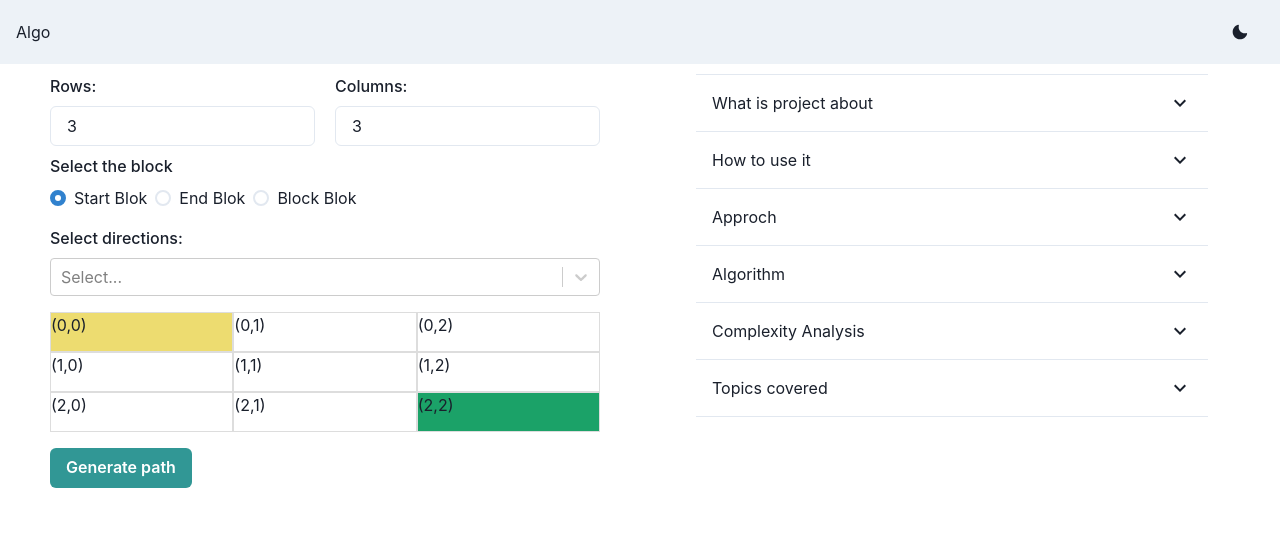
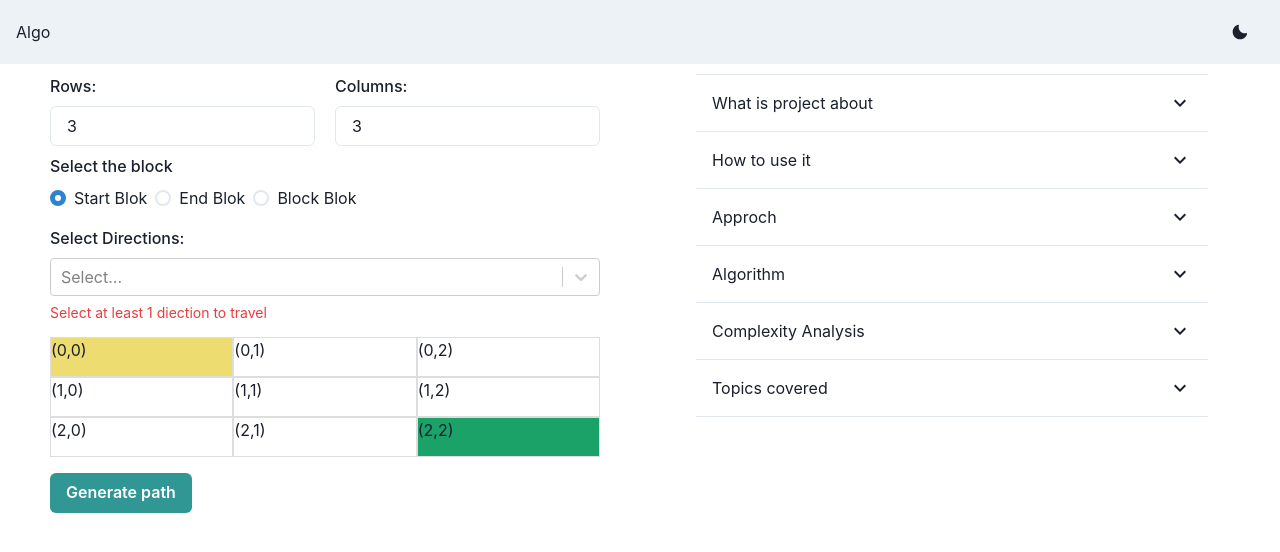
Before and after one commit to pool4t9/algo, a React (Vite) app: page /maze in a window 1280 px wide. Shown: the top 552 px of the page. Built offline with nearby package versions, Linux system fonts and the light colour scheme.

Commit message:
validation added

```diff
--- a/src/App.css
+++ b/src/App.css
@@ -48,7 +48,8 @@ body {
   margin: 10px;
 }
 
-
-/* max-width: 1200px;
-width: 100%;
-margin: auto; */
+@media screen and (max-width: 480px) {
+  #instructions {
+    display: none;
+  }
+}
--- a/src/components/Form.jsx
+++ b/src/components/Form.jsx
@@ -7,7 +7,6 @@ import {
   Radio,
   RadioGroup,
   SimpleGrid,
-  Box,
   FormErrorMessage,
 } from "@chakra-ui/react";
 import { MazeContext } from "../context/maze";
@@ -23,13 +22,13 @@ const options = [
   { value: "left", label: "Left" },
   { value: "diagonalUpperLeft", label: "Diagonal Upper Left" },
   { value: "diagonalUpperRight", label: "Diagonal Upper Right" },
-  { value: "diagonalDownLeft", label: "Diagonal Down Left" },
-  { value: "diagonalDownRight", label: "Diagonal Down Right" },
+  { value: "diagonalDownLeft", label: "Diagonal Lower Left" },
+  { value: "diagonalDownRight", label: "Diagonal Lower Right" },
 ];
 
 function MazeForm() {
   const { formValue, setFormValue } = useContext(MazeContext);
-  const { rows, columns, selectedValue } = formValue;
+  const { rows, columns, selectedValue, diections } = formValue;
 
   const handleChanges = (e) => {
     if (e?.target) {
@@ -88,16 +87,21 @@ function MazeForm() {
           </Stack>
         </RadioGroup>
       </FormControl>
-      <Box mt={4}>
-        <FormLabel>Select directions: </FormLabel>
+      <FormControl isInvalid={diections.length < 1} mt={4}>
+        <FormLabel htmlFor="directions">Select Directions:</FormLabel>
         <Select
           onChange={setDierctions}
           closeMenuOnSelect={false}
           components={animatedComponents}
           options={options}
           isMulti
+          title="Select Direction"
+          name="directions"
         />
-      </Box>
+        <FormErrorMessage>
+          Select at least 1 diection to travel
+        </FormErrorMessage>
+      </FormControl>
     </>
   );
 }
--- a/src/components/Instructions.jsx
+++ b/src/components/Instructions.jsx
@@ -1,5 +1,3 @@
-"use client";
-
 import {
   Accordion,
   AccordionItem,
@@ -16,7 +14,7 @@ import { ChevronDownIcon } from "@chakra-ui/icons";
 
 const Instructions = ({ data }) => {
   return (
-    <Flex align={"center"} justify={"center"}>
+    <Flex align={"center"} justify={"center"} id="instructions">
       <Container>
         <Accordion allowMultiple width="100%" maxW="lg" bg="white" rounded="lg">
           {data?.map((item) => (
--- a/src/pages/Maze.jsx
+++ b/src/pages/Maze.jsx
@@ -22,17 +22,10 @@ function Maze() {
   const [formValue, setFormValue] = useState({
     rows: 3,
     columns: 3,
-    left: "false",
-    up: "false",
-    right: "false",
-    down: "false",
     selectedValue: "start",
-    diagonalUpperLeft: "false",
-    diagonalUpperRight: "false",
-    diagonalDownLeft: "false",
-    diagonalDownRight: "false",
+    diections: [],
   });
-  const { rows, columns, selectedValue } = formValue;
+  const { rows, columns, selectedValue, diections } = formValue;
   useEffect(() => {
     const { start, end } = points;
     if (rows >= 3 && columns >= 3) {
@@ -91,9 +84,10 @@ function Maze() {
       end[1],
       Number(rows),
       Number(columns),
-      matrix
+      matrix,
+      diections
     );
-  }, [columns, matrix, points, rows]);
+  }, [columns, matrix, points, rows, diections]);
 
   const generatePossiblePaths = async (e) => {
     e.preventDefault();
@@ -103,7 +97,7 @@ function Maze() {
     setPaths(helper());
     setLoading(false);
   };
-  // console.log(formValue);
+
   return (
     <MazeContext.Provider
       value={{
@@ -120,7 +114,7 @@ function Maze() {
                 {matrix.map((mat, i) => {
                   return mat.map((item, j) => (
                     <div
-                      key={Math.random() * 100}
+                      key={Math.random() * 100 * i * j}
                       className={`main-col  ${item === -1 && "bg-orange"} ${
                         item === 0 && "bg-red"
                       } ${item === 2 && "bg-green"}`}
--- a/src/pages/NotFound.jsx
+++ b/src/pages/NotFound.jsx
@@ -1,5 +1,3 @@
-"use client";
-
 import { Box, Button, Heading, Text } from "@chakra-ui/react";
 import { Link as ReactRouterLink } from "react-router-dom";
 
--- a/src/utils.js
+++ b/src/utils.js
@@ -1,4 +1,15 @@
-export function findPath(i, j, di, dj, n, m, arr) {
+const directionsValue = {
+  left: [0, -1],
+  up: [-1, 0],
+  right: [0, 1],
+  down: [1, 0],
+  diagonalUpperLeft: [-1, -1],
+  diagonalUpperRight: [-1, 1],
+  diagonalDownLeft: [1, -1],
+  diagonalDownRight: [1, 1],
+};
+
+export function findPath(i, j, di, dj, n, m, arr, directions = []) {
   let ds = [];
   let paths = [];
   let ans = [];
@@ -6,7 +17,7 @@ export function findPath(i, j, di, dj, n, m, arr) {
   const vis = Array(n)
     .fill()
     .map(() => Array(m).fill(0));
-  helper(i, j, di, dj, n, m, arr, paths, ds, vis);
+  helper(i, j, di, dj, n, m, arr, paths, ds, vis, directions);
 
   ans = paths.map((path) => {
     let temp = Array(n)
@@ -24,7 +35,7 @@ export function findPath(i, j, di, dj, n, m, arr) {
  * @returns
  */
 
-function helper(i, j, di, dj, n, m, maze, paths, ds, vis) {
+function helper(i, j, di, dj, n, m, maze, paths, ds, vis, directions) {
   if (i < 0 || j < 0 || i >= n || j >= m || maze[i][j] == 0 || vis[i][j] === 1)
     return;
   if (i == di && j == dj) {
@@ -35,10 +46,13 @@ function helper(i, j, di, dj, n, m, maze, paths, ds, vis) {
   }
   vis[i][j] = 1;
   ds.push([i, j]);
-  const dirs = [-1, 0, 1, 0, -1];
-  for (let k = 0; k < 4; k++) {
-    helper(i + dirs[k], j + dirs[k + 1], di, dj, n, m, maze, paths, ds, vis);
-  }
+  // const dirs = [-1, 0, 1, 0, -1];
+  directions.forEach((direction) => {
+    let points = directionsValue[direction];
+    let newI = i + points[0];
+    let newJ = j + points[1];
+    helper(newI, newJ, di, dj, n, m, maze, paths, ds, vis, directions);
+  });
   ds.pop();
   vis[i][j] = 0;
   return;
```
Also changed, not shown: 1 other file (tests, documents, lock files or other folders).
